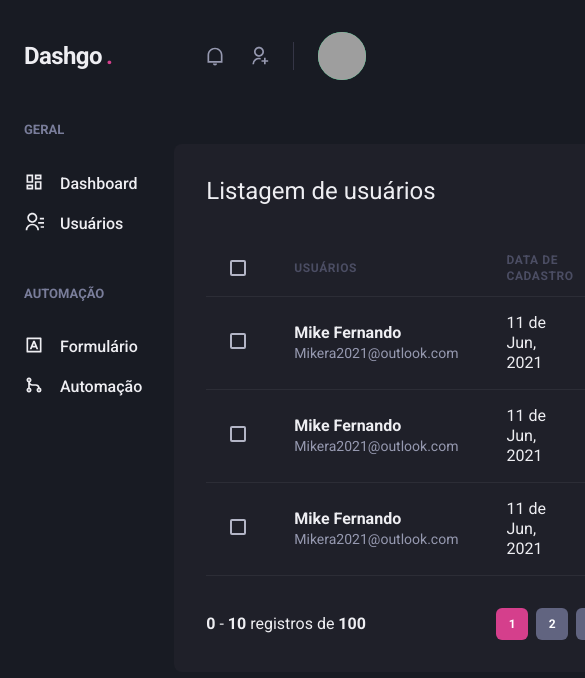
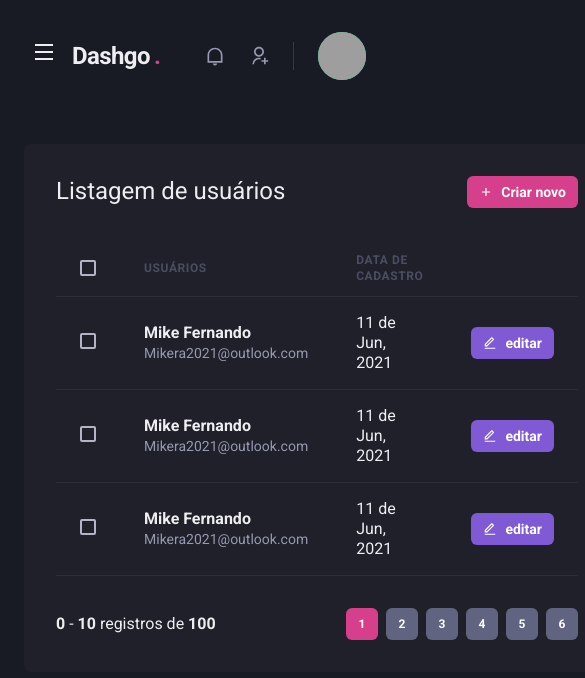
Before and after one commit to MikeFernando/Dashgo, a Next.js app: page /users in a window 390 px wide. Shown: the top 678 px of the page, 585 px wide, since content can reach past the window. Built offline with nearby package versions, Linux system fonts and the light colour scheme; grey boxes are pictures that could not be loaded.

Commit message:
Sidebar responsiva

```diff
--- a/src/components/Header/index.tsx
+++ b/src/components/Header/index.tsx
@@ -1,4 +1,6 @@
-import { Flex, useBreakpointValue } from '@chakra-ui/react'
+import { Flex, Icon, IconButton, useBreakpointValue } from '@chakra-ui/react'
+import { RiMenuLine } from 'react-icons/ri'
+import { useSideBarDrawer } from '../../contexts/SideBarDrawerContext'
 
 import { Logo } from './logo'
 import { NavNotification } from './NavNotification'
@@ -6,6 +8,7 @@
 import { SearchBox } from './SearchBox'
 
 export function Header() {
+   const { onOpen } = useSideBarDrawer();
    const isWideVersion = useBreakpointValue({
       base: false,
       lg: true
@@ -22,6 +25,18 @@
          px="6"
          align="center">
 
+         {!isWideVersion &&
+            <IconButton
+               aria-label={'Open Navigation'}
+               icon={<Icon as={RiMenuLine} />}
+               fontSize="24"
+               mr="2"
+               variant="unstyled"
+               onClick={onOpen}
+            >
+
+            </IconButton>}
+
          <Logo />
 
          {isWideVersion && <SearchBox />}
--- /dev/null
+++ b/src/components/SideBar/SideBarNav.tsx
@@ -0,0 +1,19 @@
+import { Stack } from '@chakra-ui/react'
+import { NavSection } from './NavSection'
+import { NavLink } from './NavLink'
+import { RiContactsLine, RiDashboardLine, RiGitMergeLine, RiInputMethodLine } from 'react-icons/ri'
+
+export function SideBarNav() {
+   return (
+      <Stack spacing="12" align="flex-start">
+         <NavSection title="GERAL">
+            <NavLink icon={RiDashboardLine} >Dashboard</NavLink>
+            <NavLink icon={RiContactsLine}>Usuários</NavLink>
+         </NavSection>
+         <NavSection title="AUTOMAÇÃO">
+            <NavLink icon={RiInputMethodLine}>Formulário</NavLink>
+            <NavLink icon={RiGitMergeLine}>Automação</NavLink>
+         </NavSection>
+      </Stack>
+   );
+}
--- a/src/components/SideBar/index.tsx
+++ b/src/components/SideBar/index.tsx
@@ -1,22 +1,43 @@
-import { Box, Stack } from '@chakra-ui/react'
-import { RiContactsLine, RiDashboardLine, RiGitMergeLine, RiInputMethodLine } from 'react-icons/ri'
+import {
+   Box,
+   useBreakpointValue,
+   Drawer,
+   DrawerOverlay,
+   DrawerHeader,
+   DrawerBody,
+   DrawerContent,
+   DrawerCloseButton
+   } from '@chakra-ui/react'
+import { useSideBarDrawer } from '../../contexts/SideBarDrawerContext'
 
-import { NavSection } from '../SideBar/NavSection'
-import { NavLink } from '../SideBar/NavLink'
+import { SideBarNav } from './SideBarNav'
 
 export function Sidebar() {
+   const { isOpen, onClose } = useSideBarDrawer();
+   const isDrawerSideBar = useBreakpointValue({
+      base: true,
+      lg: false
+   })
+
+   if (isDrawerSideBar) {
+      return (
+         <Drawer isOpen={isOpen} placement={'left'} onClose={onClose}>
+            <DrawerOverlay>
+               <DrawerContent bg={'gray.900'}>
+                  <DrawerHeader >Navegação</DrawerHeader>
+                  <DrawerCloseButton mt="2" />
+                  <DrawerBody>
+                     <SideBarNav />
+                  </DrawerBody>
+               </DrawerContent>
+            </DrawerOverlay>
+         </Drawer>
+      )
+   }
+
    return (
       <Box as="aside" w="64" mr="8">
-         <Stack spacing="12" align="flex-start">
-            <NavSection title="GERAL">
-               <NavLink icon={RiDashboardLine} >Dashboard</NavLink>
-               <NavLink icon={RiContactsLine}>Usuários</NavLink>
-            </NavSection>
-            <NavSection title="AUTOMAÇÃO">
-               <NavLink icon={RiInputMethodLine}>Formulário</NavLink>
-               <NavLink icon={RiGitMergeLine}>Automação</NavLink>
-            </NavSection>
-         </Stack>
+         <SideBarNav />
       </Box>
    )
 }
--- /dev/null
+++ b/src/contexts/SideBarDrawerContext.tsx
@@ -0,0 +1,33 @@
+import { useDisclosure, UseDisclosureReturn } from "@chakra-ui/react"
+import { useRouter } from "next/dist/client/router";
+import { useEffect } from "react";
+import { useContext } from "react";
+import { ReactNode } from "react"
+import { createContext } from "react"
+
+interface SideBarDrawerProviderProps {
+   children: ReactNode;
+}
+
+type SideBarDrawerContextData = UseDisclosureReturn;
+
+const SideBarDrawerContext = createContext({} as SideBarDrawerContextData)
+
+export function SideBarDrawerProvider({ children }: SideBarDrawerProviderProps) {
+   const disclosure = useDisclosure()
+   const router = useRouter()
+
+   useEffect(() => {
+      disclosure.onClose()
+   }, [router.asPath])
+
+   return (
+      <SideBarDrawerContext.Provider value={disclosure}>
+         {children}
+      </SideBarDrawerContext.Provider>
+   )
+}
+
+export const useSideBarDrawer = () => {
+   return useContext(SideBarDrawerContext);
+}
--- a/src/pages/_app.tsx
+++ b/src/pages/_app.tsx
@@ -2,12 +2,15 @@
 import { ChakraProvider } from '@chakra-ui/react'
 
 import { theme } from '../styles/theme'
+import { SideBarDrawerProvider } from '../contexts/SideBarDrawerContext'
 
 function MyApp({ Component, pageProps }: AppProps) {
    return (
-      <ChakraProvider theme={theme}>
-         <Component {...pageProps} />
-      </ChakraProvider>
+      <SideBarDrawerProvider>
+         <ChakraProvider theme={theme}>
+            <Component {...pageProps} />
+         </ChakraProvider>
+      </SideBarDrawerProvider>
    )
 }
 
```
Also changed, not shown: 1 other file (tests, documents, lock files or other folders).
